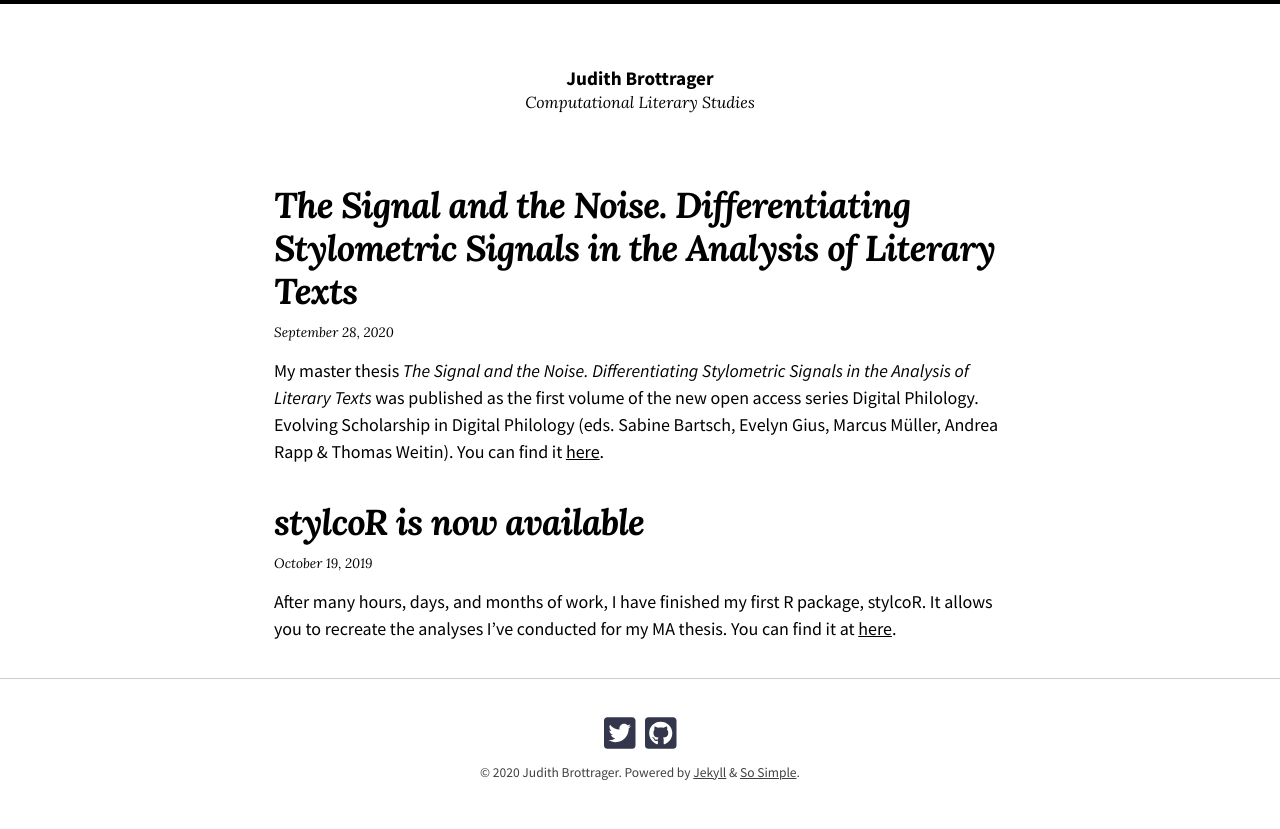
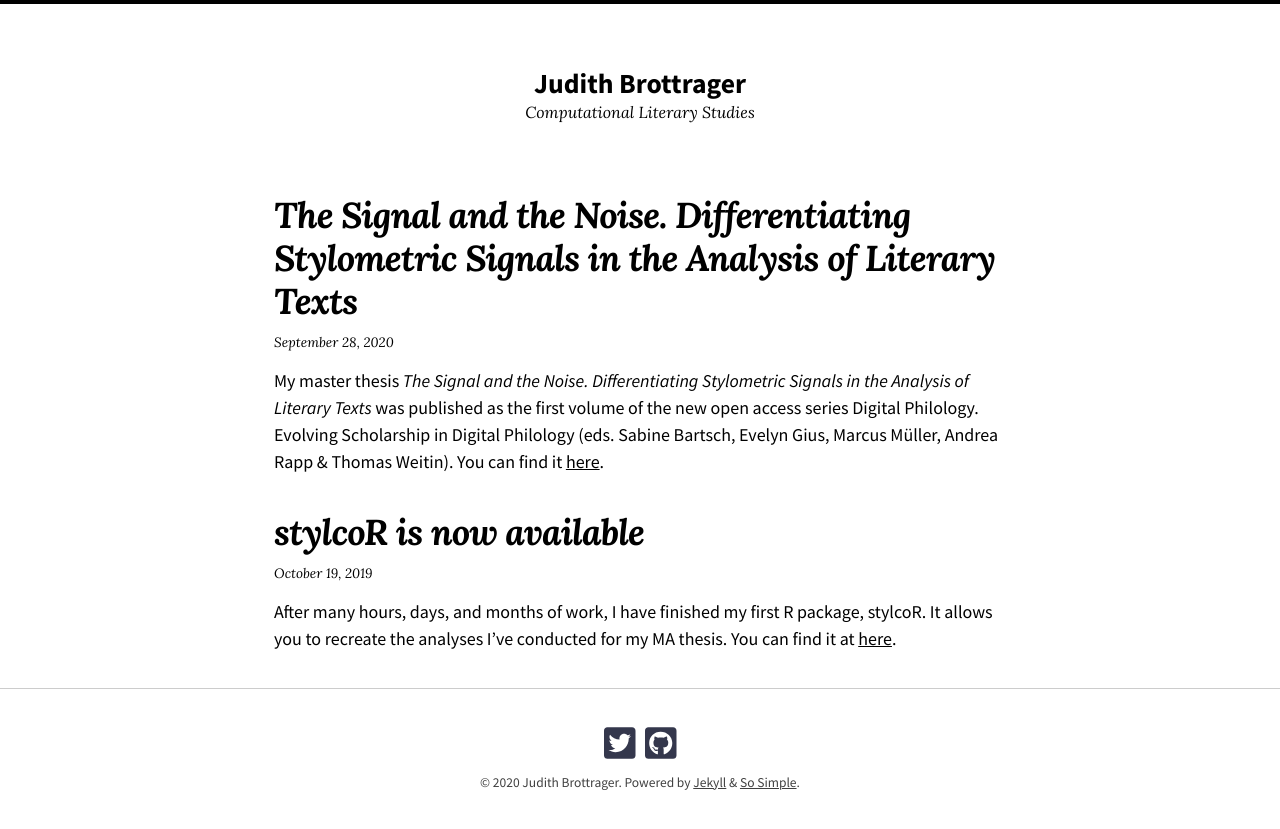
Before and after one commit to jbrottrager/jb, a Jekyll site: the page built from index.html, in a window 1280 px wide. Shown: the top 829 px of the page. Built offline with Jekyll 4.4.1, drawn with Linux system fonts in a browser that asks for light colours; nearby versions of some CDN libraries.

Commit message:
Update _variables.scss

```diff
--- a/_sass/so-simple/_variables.scss
+++ b/_sass/so-simple/_variables.scss
@@ -19,14 +19,14 @@ $max-font-size: 18px !default;
 $modular-scale-1: 1.067 !default; /* small */
 $modular-scale-2: 1.2 !default; /* large */
 /* Heading 1 */
-$h1-min: $modular-scale-1 * $base-font-size !default;
-$h1-max: $modular-scale-2 * $base-font-size !default;
+$h1-min: $modular-scale-1 * $modular-scale-1 * $modular-scale-1 * $modular-scale-1 * $base-font-size !default;
+$h1-max: $modular-scale-2 * $modular-scale-2 * $modular-scale-2 * $modular-scale-2 * $base-font-size !default;
 /* Heading 2 */
-$h2-min: $modular-scale-1 * $base-font-size !default;
-$h2-max: $modular-scale-2 * $base-font-size !default;
+$h2-min: $modular-scale-1 * $modular-scale-1 * $modular-scale-1 * $base-font-size !default;
+$h2-max: $modular-scale-2 * $modular-scale-2 * $modular-scale-2 * $base-font-size !default;
 /* Heading 3 */
-$h3-min: $modular-scale-1 * $base-font-size !default;
-$h3-max: $modular-scale-2 * $base-font-size !default;
+$h3-min: $modular-scale-1 * $modular-scale-1 * $base-font-size !default;
+$h3-max: $modular-scale-2 * $modular-scale-2 * $base-font-size !default;
 /* Heading 4 */
 $h4-min: $modular-scale-1 * $base-font-size !default;
 $h4-max: $modular-scale-2 * $base-font-size !default;
```
